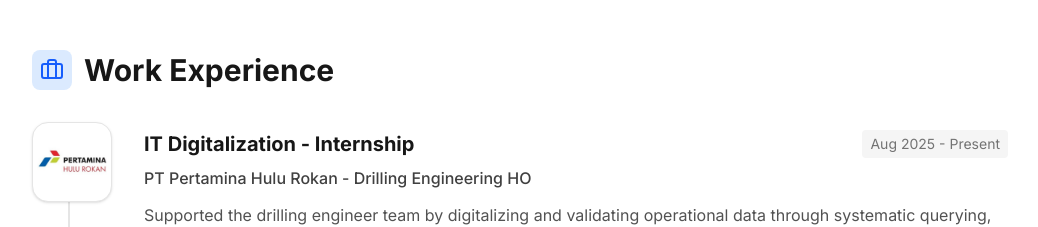
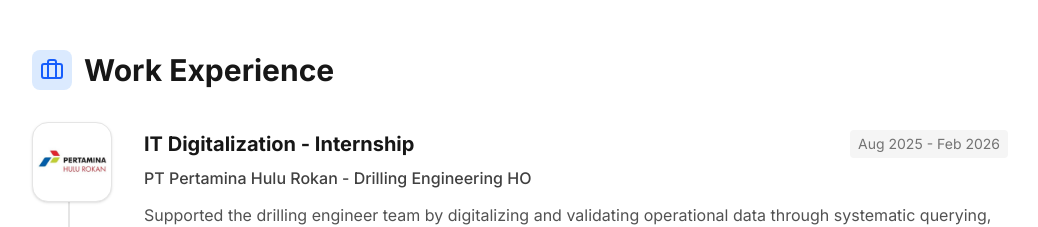
Before and after one commit to raihanfr21/portofoliowebsite2, a Next.js app: page / in a window 1280 px wide. Shown: the part 1580-1807 px from the top of the page, without its empty margins (120-1158 px from the left). Built offline with nearby package versions, Linux system fonts and the light colour scheme.

Commit message:
Update experience

```diff
--- a/app/page.tsx
+++ b/app/page.tsx
@@ -55,7 +55,7 @@ const PORTFOLIO_DATA = {
       role: "IT Digitalization - Internship",
       company: "PT Pertamina Hulu Rokan - Drilling Engineering HO",
       logo: "/logos/company1.jpg",
-      period: "Aug 2025 - Present",
+      period: "Aug 2025 - Feb 2026",
       desc: "Supported the drilling engineer team by digitalizing and validating operational data through systematic querying, preprocessing, and consolidation—ensuring reliable, structured inputs for engineering analysis and reporting."
     },
     {
```
